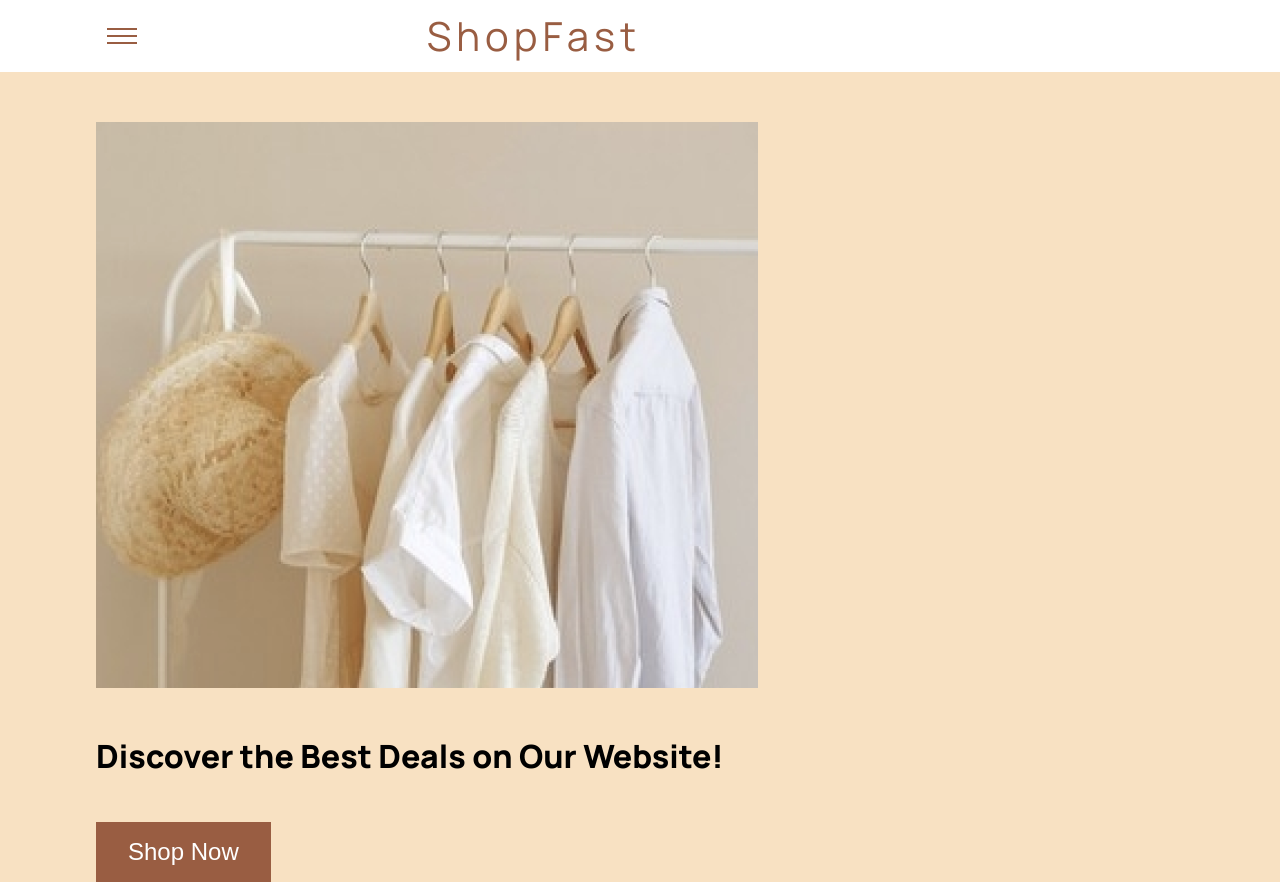
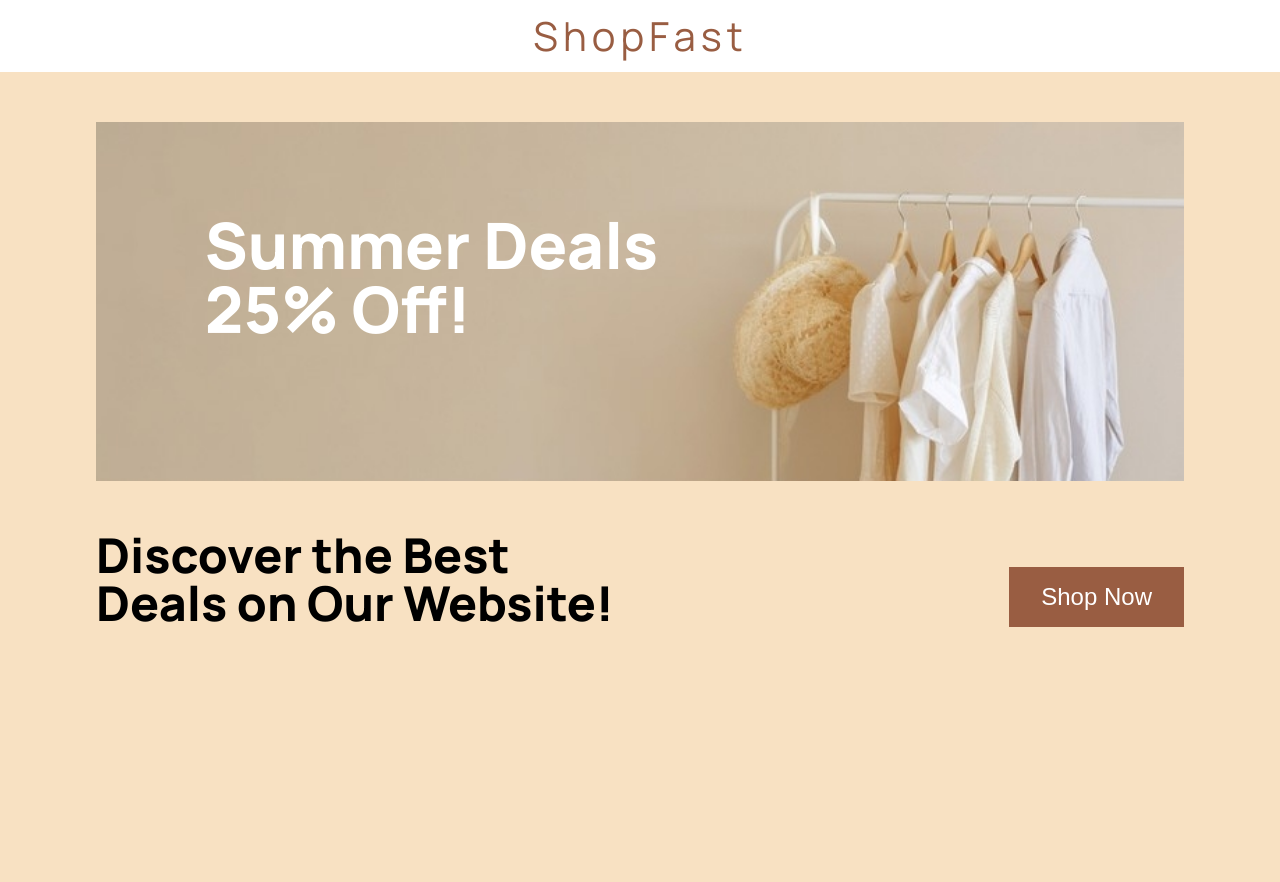
Before and after one commit to kenyounot123/shopping-cart, a React (Vite) app: page / in a window 1280 px wide. After the commit the page ends 800 px from the top, so only its background shows below. Built offline with nearby package versions, Linux system fonts and the light colour scheme.

Commit message:
Add styling for responsive design in Root page

```diff
--- a/src/components/Navbar/Navbar.jsx
+++ b/src/components/Navbar/Navbar.jsx
@@ -1,7 +1,22 @@
 import navStyle from "./Navbar.module.css";
-import { useState } from "react";
+import { Link } from "react-router-dom";
+import { useState, useEffect } from "react";
 function HamburgerMenu() {
   const [dropdownOpen, setDropdownOpen] = useState(false);
+  useEffect(() => {
+    function handleCloseDropdown(e) {
+      if (
+        e.target.className === navStyle["dropdown-menu-overlay"] &&
+        dropdownOpen === true
+      ) {
+        setDropdownOpen(!dropdownOpen);
+      }
+    }
+    window.addEventListener("click", handleCloseDropdown);
+    return () => {
+      window.removeEventListener("click", handleCloseDropdown);
+    };
+  }, [dropdownOpen]);
   return (
     <>
       {dropdownOpen ? (
@@ -9,9 +24,25 @@ function HamburgerMenu() {
           <div className={navStyle["dropdown-menu-overlay"]}></div>
           <div className={navStyle["dropdown-menu"]}>
             <ul className={navStyle["menu-items"]}>
-              <li>Home</li>
-              <li>Shop Now</li>
-              <li>View Cart</li>
+              <li>
+                <Link
+                  onClick={() => setDropdownOpen(false)}
+                  className={navStyle["list-items"]}
+                  to="/"
+                >
+                  Home
+                </Link>
+              </li>
+              <li>
+                <Link className={navStyle["list-items"]} to="shop">
+                  Shop Now
+                </Link>
+              </li>
+              <li>
+                <Link className={navStyle["list-items"]} to="cart">
+                  View Cart
+                </Link>
+              </li>
             </ul>
           </div>
         </>
--- a/src/components/Navbar/Navbar.module.css
+++ b/src/components/Navbar/Navbar.module.css
@@ -7,6 +7,14 @@
   color: var(--accent-color);
   letter-spacing: 5px;
   grid-column: 5 / 8;
+  max-width: 100%;
+}
+.text-dec-none {
+  text-decoration: none;
+}
+.list-items {
+  composes: text-dec-none;
+  color: var(--accent-color);
 }
 
 .menu-container {
@@ -45,11 +53,10 @@
   font-size: 1.5rem;
 }
 .dropdown-menu {
-  color: var(--accent-color);
   position: absolute;
   top: 0;
   height: 100%;
-  width: 300px;
+  width: 250px;
   background-color: white;
   box-shadow: 0 2px 10px rgba(0, 0, 0, 0.1);
   list-style: none;
@@ -68,21 +75,19 @@
 }
 .menu-items > li {
   padding-bottom: 10px;
+  background: none;
   border-bottom: 1px solid var(--secondary-accent-color);
+}
+.menu-items > li:hover {
+  cursor: pointer;
 }
 
 /* Show hamburger menu and dropdown on small screens */
-/* @media (min-width: 300px) {
-  .hamburger-button {
-    display: block;
+@media (min-width: 800px) {
+  .hamburger-btn {
+    display: none;
   }
-
-  .dropdown-menu {
-    display: flex;
+  .title {
+    grid-column: 6 / 8;
   }
 }
-
-.dropdown-menu li a {
-  color: #333;
-  text-decoration: none;
-} */
--- a/src/routes/Root/Root.jsx
+++ b/src/routes/Root/Root.jsx
@@ -6,16 +6,22 @@ export default function Root() {
       <Navbar />
       <main>
         <div className={rootStyle["container"]}>
+          <h1 className={rootStyle["banner-title"]}>Summer Deals 25% Off!</h1>
           <img
-            className={rootStyle["banner-img"]}
-            src="public/images/mobile-shopping-banner.png"
-            alt="Shirts"
+            className={rootStyle["desktop-banner-img"]}
+            src="/images/shopping-banner.jpg"
+            alt="Banner"
+          />
+          <img
+            className={rootStyle["mobile-banner-img"]}
+            src="/images/mobile-shopping-banner.png"
+            alt="Banner"
           />
         </div>
-        <h2 className={rootStyle.title}>
-          Discover the Best Deals on Our Website!
-        </h2>
-        <div className={rootStyle["container"]}>
+        <div className={rootStyle["title-and-btn"]}>
+          <h2 className={rootStyle.title}>
+            Discover the Best Deals on Our Website!
+          </h2>
           <button className={rootStyle.btn}>Shop Now</button>
         </div>
       </main>
--- a/src/routes/Root/Root.module.css
+++ b/src/routes/Root/Root.module.css
@@ -1,6 +1,14 @@
 .banner-img {
-  max-width: 100%;
+  width: 100%;
 }
+.mobile-banner-img,
+.desktop-banner-img {
+  composes: banner-img;
+}
+.desktop-banner-img {
+  display: none;
+}
+
 .grid {
   display: grid;
   grid-template-columns: repeat(12, 1fr);
@@ -9,11 +17,28 @@
   padding-top: 50px;
   width: 85%;
   margin: 0 auto;
+  position: relative;
+}
+.title-and-btn {
+  composes: container;
+  display: flex;
+  flex-direction: column;
+  gap: 50px;
 }
 .title {
-  composes: container;
-  font-size: 2rem;
+  font-size: 3rem;
   font-weight: 900;
+}
+.banner-title {
+  composes: title;
+  position: absolute;
+  left: 10%;
+  bottom: 50%;
+  color: white;
+  transform: translateY(50%);
+  display: none;
+  font-size: 4rem;
+  max-width: 500px;
 }
 .btn {
   background-color: var(--accent-color);
@@ -21,9 +46,27 @@
   border: none;
   padding: 1rem 2rem;
   font-size: 1.5rem;
-
+  align-self: flex-end;
 }
 .btn:hover {
   cursor: pointer;
   opacity: 0.9;
 }
+@media (min-width: 800px) {
+  .desktop-banner-img {
+    display: block;
+  }
+  .mobile-banner-img {
+    display: none;
+  }
+  .title-and-btn {
+    flex-direction: row;
+    justify-content: space-between;
+  }
+  .title {
+    width: 50%;
+  }
+  .banner-title {
+    display: block;
+  }
+}
```
